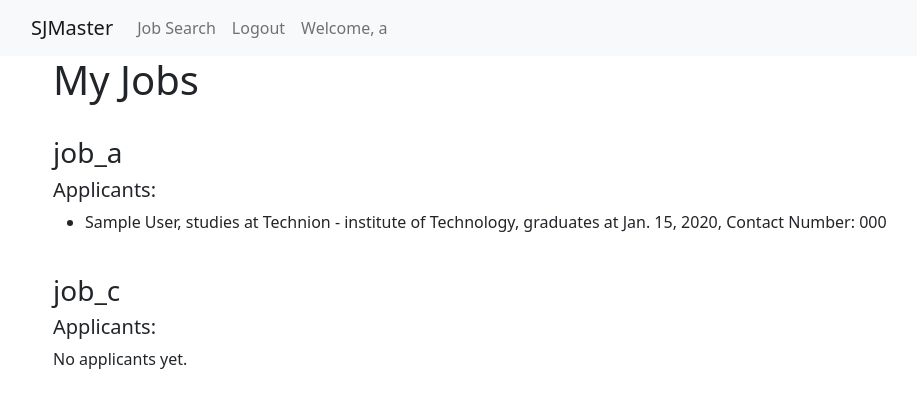
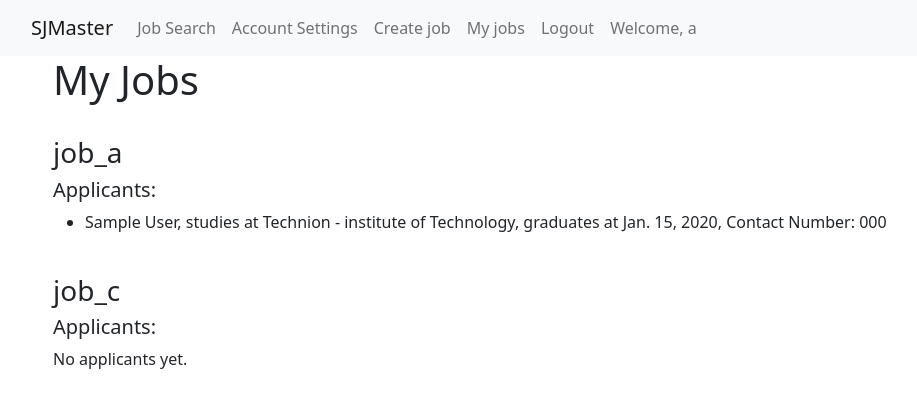
Before and after one commit to redhat-beyond/SJMaster, a Django app: page /myjobs in a window 1280 px wide. Shown: the top 408 px of the page, without its empty margins (29-946 px from the left). Run offline with Django 3.2, Linux system fonts and the light colour scheme; a user stored in the database is signed in; data comes from the database, SQL or seed files in the repository; tables that the repository leaves empty hold one stand-in row (values such as "Sample post").

Commit message:
Adding links to account settings page,  my jobs page and create new job page also added major field to the create new job form

```diff
--- a/SJMaster/templates/base.html
+++ b/SJMaster/templates/base.html
@@ -29,17 +29,26 @@
         >
           <span class="navbar-toggler-icon"></span>
         </button>
-
             <div class="collapse navbar-collapse" id="navbarSupportedContent">
                 <ul class="navbar-nav mr-auto">
                     <li class="nav-item active">
                         <a class="nav-link" href="/">Job Search</a>
                     </li>
-            {% if user.is_authenticated %} {% if is_student %}
+                    {% if user.is_authenticated %}
+                    {% if is_recruiter %}
                      <li class="nav-item">
-              <a class="nav-link" href="/student/account_settings/"
-                >Account Settings</a
-              >
+                        <a class="nav-link" href="recruiter/account_settings/{{ user.id }}">Account Settings</a>
+                    </li>
+                     <li class="nav-item">
+                        <a class="nav-link" href="recruiter/create_new_job_form">Create job</a>
+                    </li>
+                    <li class="nav-item">
+                        <a class="nav-link" href="myjobs">My jobs</a>
+                    </li>
+                    {% endif %}
+                    {% if is_student %}
+                        <li class="nav-item">
+                            <a class="nav-link" href="/student/account_settings/">Account Settings</a>
                         </li>
                     {% endif %}
                     <li class="nav-item">
--- a/jobboard/views.py
+++ b/jobboard/views.py
@@ -1,8 +1,11 @@
 from django.shortcuts import render
+
+from student.views import add_is_student_to_context
 from .models import Job
 from datetime import date, timedelta
 from student.models import Student
 from recruiter.models import Recruiter
+from recruiter.views import add_is_recruiter_to_context
 
 
 def get_content_if_user_is_student(request):
@@ -44,4 +47,6 @@ def board(request):
         content = get_content_if_user_is_student(request)
     else:
         content = get_content_if_user_is_not_student(request, user_is_recruiter)
+    add_is_recruiter_to_context(request, content)
+    add_is_student_to_context(request, content)
     return render(request, 'jobboard/board.html', content)
--- a/recruiter/views.py
+++ b/recruiter/views.py
@@ -26,6 +26,7 @@ def recruiter_view_my_jobs_and_applications(request):
     for job in recruiter_jobs:
         job_applications_dictionary[job] = list(Application.get_applications_by_job(job))
     context["jobs_and_applications"] = job_applications_dictionary
+    add_is_recruiter_to_context(request, context)
     return render(request, "recruiter_my_jobs_and_applications.html", context)
 
 
@@ -55,3 +56,7 @@ class CreateNewJobForm(CreateView, UserPassesTestMixin):
         form.instance.company = logged_recruiter.company
         form.instance.date_created = date.today()
         return super(CreateNewJobForm, self).form_valid(form)
+
+
+def add_is_recruiter_to_context(request, context):
+    context["is_recruiter"] = Recruiter.is_recruiter(request.user.id)
```
Lines whose indentation alone changed are shown as unchanged.
